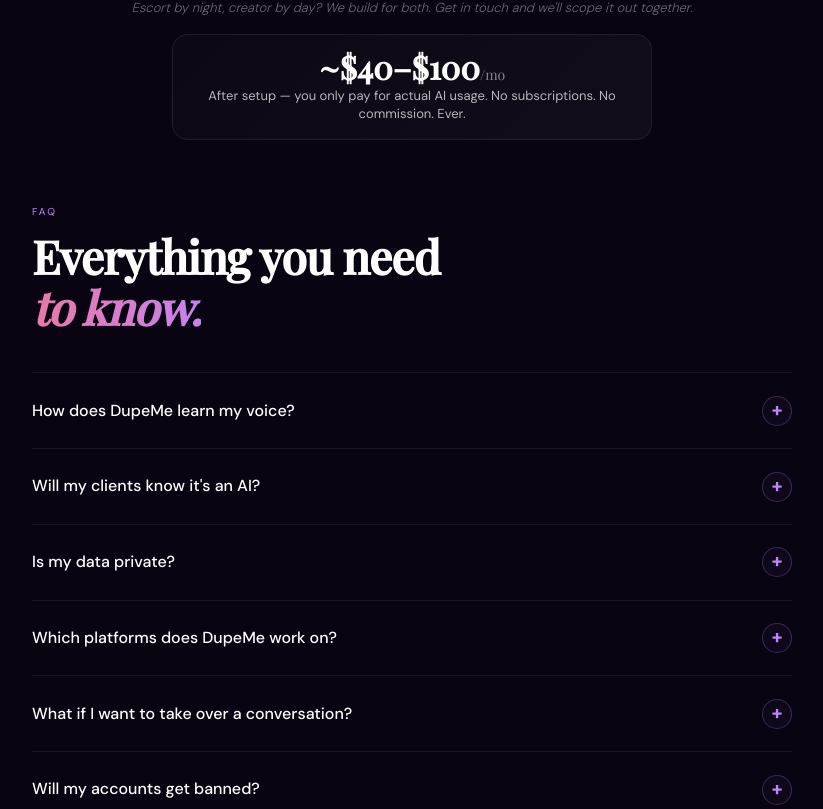
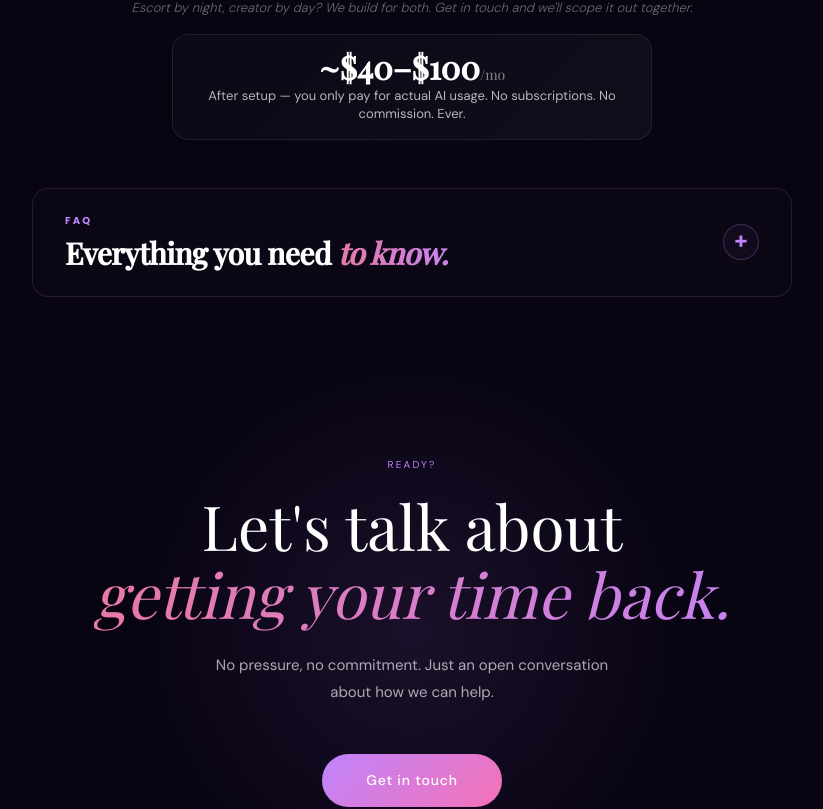
Before and after one commit to annakinanvan-cmd/dupemeaiwebsite, a Next.js app: page / in a window 1280 px wide. Shown: the part 6034-6843 px from the top of the page, without its empty margins (228-1051 px from the left). Built offline with nearby package versions, Linux system fonts and the light colour scheme.

Commit message:
FAQ: Wrapped questions back into collapsible dropdown, preserved new brand heading style

```diff
--- a/components/FAQ.tsx
+++ b/components/FAQ.tsx
@@ -49,13 +49,14 @@
 ];
 
 export default function FAQ() {
+  const [isMainOpen, setIsMainOpen] = useState(false);
   const [openIndex, setOpenIndex] = useState<number | null>(null);
 
   return (
     <section
       id="faq"
       style={{
-        padding: "4rem 2rem",
+        padding: "3rem 2rem",
         background: "transparent",
         color: "#fff",
         position: "relative",
@@ -65,32 +66,28 @@
       <style dangerouslySetInnerHTML={{__html: `
         .faq-item {
           border-bottom: 1px solid rgba(192,132,252,0.12);
-          transition: border-color 0.3s ease;
         }
         .faq-item:first-child {
           border-top: 1px solid rgba(192,132,252,0.12);
         }
-        .faq-item.open {
-          border-color: rgba(192,132,252,0.25);
-        }
-        .faq-btn {
+        .faq-row-btn {
           width: 100%;
           display: flex;
           align-items: center;
           justify-content: space-between;
           gap: 1.5rem;
-          padding: 1.4rem 0;
+          padding: 1.25rem 0;
           background: transparent;
           border: none;
           color: #fff;
           cursor: pointer;
           text-align: left;
         }
-        .faq-btn:hover .faq-q {
+        .faq-row-btn:hover .faq-q {
           color: #C084FC;
         }
         .faq-q {
-          font-size: clamp(14px, 2vw, 16px);
+          font-size: clamp(13px, 2vw, 15px);
           font-weight: 500;
           line-height: 1.4;
           transition: color 0.25s ease;
@@ -100,13 +97,13 @@
           display: flex;
           align-items: center;
           justify-content: center;
-          width: 30px;
-          height: 30px;
+          width: 28px;
+          height: 28px;
           border-radius: 50%;
           border: 1px solid rgba(192,132,252,0.25);
           background: rgba(192,132,252,0.04);
           color: #C084FC;
-          font-size: 18px;
+          font-size: 17px;
           font-weight: 300;
           flex-shrink: 0;
           transition: all 0.3s ease;
@@ -118,29 +115,75 @@
           color: #F472B6;
           transform: rotate(45deg);
         }
-        .faq-body {
+        .faq-answer {
           overflow: hidden;
-          transition: max-height 0.45s cubic-bezier(0.4,0,0.2,1), opacity 0.4s ease;
+          transition: max-height 0.4s cubic-bezier(0.4,0,0.2,1), opacity 0.35s ease;
         }
-        .faq-body-inner {
+        .faq-answer-inner {
           padding-bottom: 1.25rem;
-          font-size: 14px;
-          color: rgba(255,255,255,0.58);
+          font-size: 13.5px;
+          color: rgba(255,255,255,0.55);
           line-height: 1.75;
-          max-width: 680px;
+        }
+        .faq-main-toggle {
+          width: 100%;
+          display: flex;
+          align-items: center;
+          justify-content: space-between;
+          gap: 1.5rem;
+          background: transparent;
+          border: none;
+          color: #fff;
+          cursor: pointer;
+          text-align: left;
+          padding: 1.5rem 2rem;
+        }
+        .faq-main-toggle:hover h2 {
+          opacity: 0.85;
+        }
+        .faq-main-icon {
+          display: flex;
+          align-items: center;
+          justify-content: center;
+          width: 36px;
+          height: 36px;
+          border-radius: 50%;
+          border: 1px solid rgba(192,132,252,0.25);
+          background: rgba(192,132,252,0.04);
+          color: #C084FC;
+          font-size: 22px;
+          font-weight: 300;
+          flex-shrink: 0;
+          transition: all 0.35s ease;
+          line-height: 1;
+        }
+        .faq-main-icon.open {
+          background: rgba(192,132,252,0.12);
+          border-color: rgba(192,132,252,0.4);
+          transform: rotate(180deg);
         }
       `}} />
 
-      <div style={{ maxWidth: 760, margin: "0 auto" }}>
+      <div className="reveal" style={{ maxWidth: 760, margin: "0 auto" }}>
+        {/* Outer Dropdown Card */}
+        <div style={{
+          border: "1px solid rgba(192,132,252,0.15)",
+          borderRadius: 16,
+          overflow: "hidden",
+          background: "rgba(255,255,255,0.015)",
+          backdropFilter: "blur(8px)",
+          WebkitBackdropFilter: "blur(8px)",
+        }}>
 
-        {/* Section Header */}
-        <div className="reveal" style={{ marginBottom: "2.5rem" }}>
+          {/* Main Toggle Header */}
+          <button className="faq-main-toggle" onClick={() => { setIsMainOpen(!isMainOpen); if (isMainOpen) setOpenIndex(null); }}>
+            <div>
               <span style={{
                 fontSize: 10,
                 letterSpacing: ".22em",
                 textTransform: "uppercase",
                 color: "#C084FC",
-            marginBottom: "0.75rem",
+                marginBottom: "0.5rem",
                 display: "block",
               }}>
                 FAQ
@@ -148,50 +191,62 @@
               <h2
                 className="font-serif"
                 style={{
-              fontSize: "clamp(30px, 5vw, 46px)",
+                  fontSize: "clamp(22px, 3.5vw, 30px)",
                   fontWeight: 700,
-              lineHeight: 1.1,
+                  lineHeight: 1.15,
                   color: "#fff",
                   letterSpacing: "-0.02em",
                   margin: 0,
+                  transition: "opacity 0.2s ease",
                 }}
               >
-            Everything you need<br />
+                Everything you need{" "}
                 <em className="text-gradient font-serif" style={{ fontStyle: "italic" }}>
                   to know.
                 </em>
               </h2>
             </div>
+            <span className={`faq-main-icon${isMainOpen ? " open" : ""}`}>
+              {isMainOpen ? "−" : "+"}
+            </span>
+          </button>
 
-        {/* FAQ Items */}
-        <div className="reveal reveal-delay-1">
+          {/* Collapsible Questions */}
+          <div style={{
+            maxHeight: isMainOpen ? 5000 : 0,
+            opacity: isMainOpen ? 1 : 0,
+            overflow: "hidden",
+            transition: "max-height 0.65s cubic-bezier(0.4,0,0.2,1), opacity 0.5s ease",
+            padding: isMainOpen ? "0 2rem 1.5rem 2rem" : "0 2rem",
+            borderTop: isMainOpen ? "1px solid rgba(192,132,252,0.12)" : "1px solid transparent",
+          }}>
             {faqs.map((faq, i) => {
               const isOpen = openIndex === i;
               return (
-              <div key={i} className={`faq-item${isOpen ? " open" : ""}`}>
+                <div key={i} className="faq-item">
                   <button
-                  className="faq-btn"
+                    className="faq-row-btn"
                     onClick={() => setOpenIndex(isOpen ? null : i)}
                     aria-expanded={isOpen}
                   >
                     <span className="faq-q">{faq.q}</span>
-                  <span className={`faq-icon${isOpen ? " open" : ""}`}>
-                    +
-                  </span>
+                    <span className={`faq-icon${isOpen ? " open" : ""}`}>+</span>
                   </button>
                   <div
-                  className="faq-body"
+                    className="faq-answer"
                     style={{
                       maxHeight: isOpen ? 400 : 0,
                       opacity: isOpen ? 1 : 0,
                     }}
                   >
-                  <p className="faq-body-inner">{faq.a}</p>
+                    <p className="faq-answer-inner">{faq.a}</p>
                   </div>
                 </div>
               );
             })}
           </div>
+
+        </div>
       </div>
     </section>
   );
```
Lines whose indentation alone changed are shown as unchanged.
